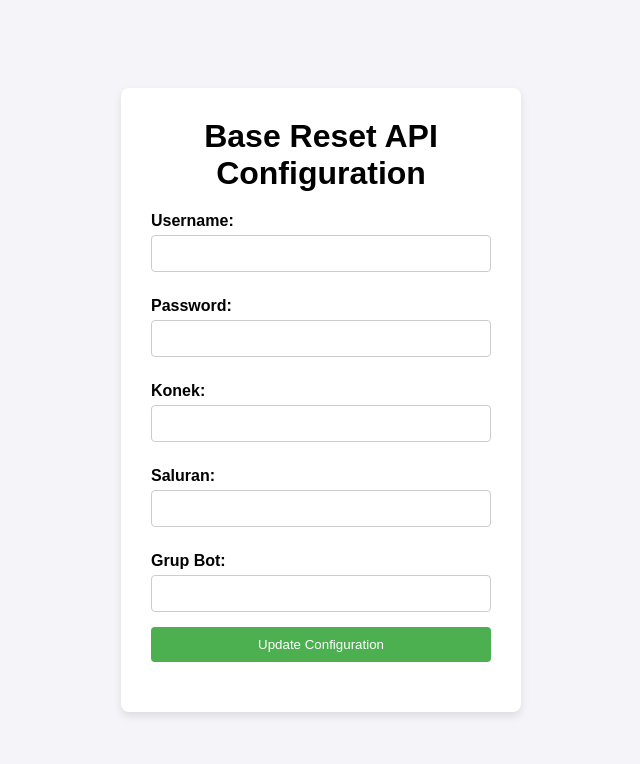
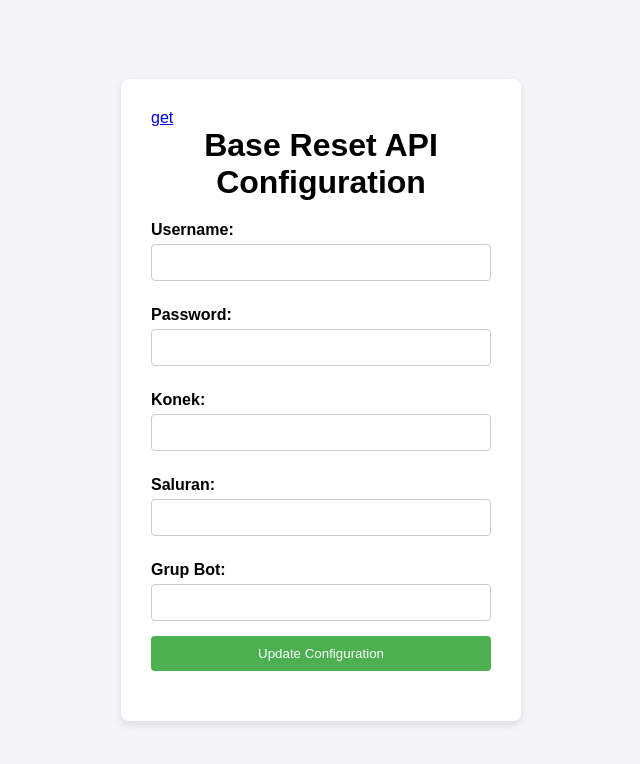
Before and after one commit to RerezzOffc/databasebot, a plain HTML site: page index.html in a window 1280 px wide. Shown: the whole page, without its empty margins (319-959 px from the left). Drawn offline with Linux system fonts and the light colour scheme.

Commit message:
Update index.html

```diff
--- a/index.html
+++ b/index.html
@@ -8,6 +8,7 @@
 </head>
 <body>
   <div class="container">
+    <a href='./data/key-and-setting-bot.js'>get</a>
     <h1>Base Reset API Configuration</h1>
     <form id="configForm">
       <label for="username">Username:</label>
```
